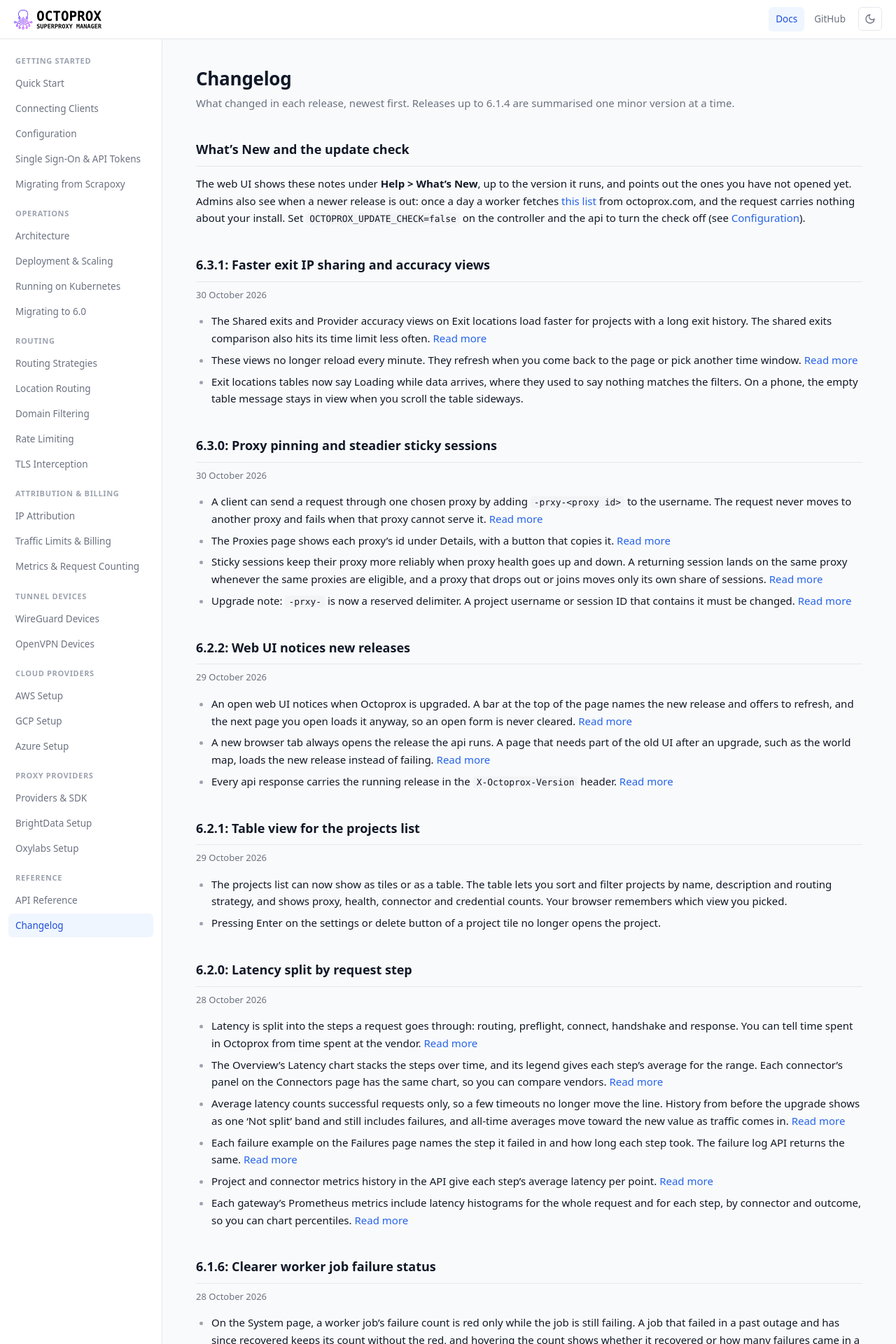
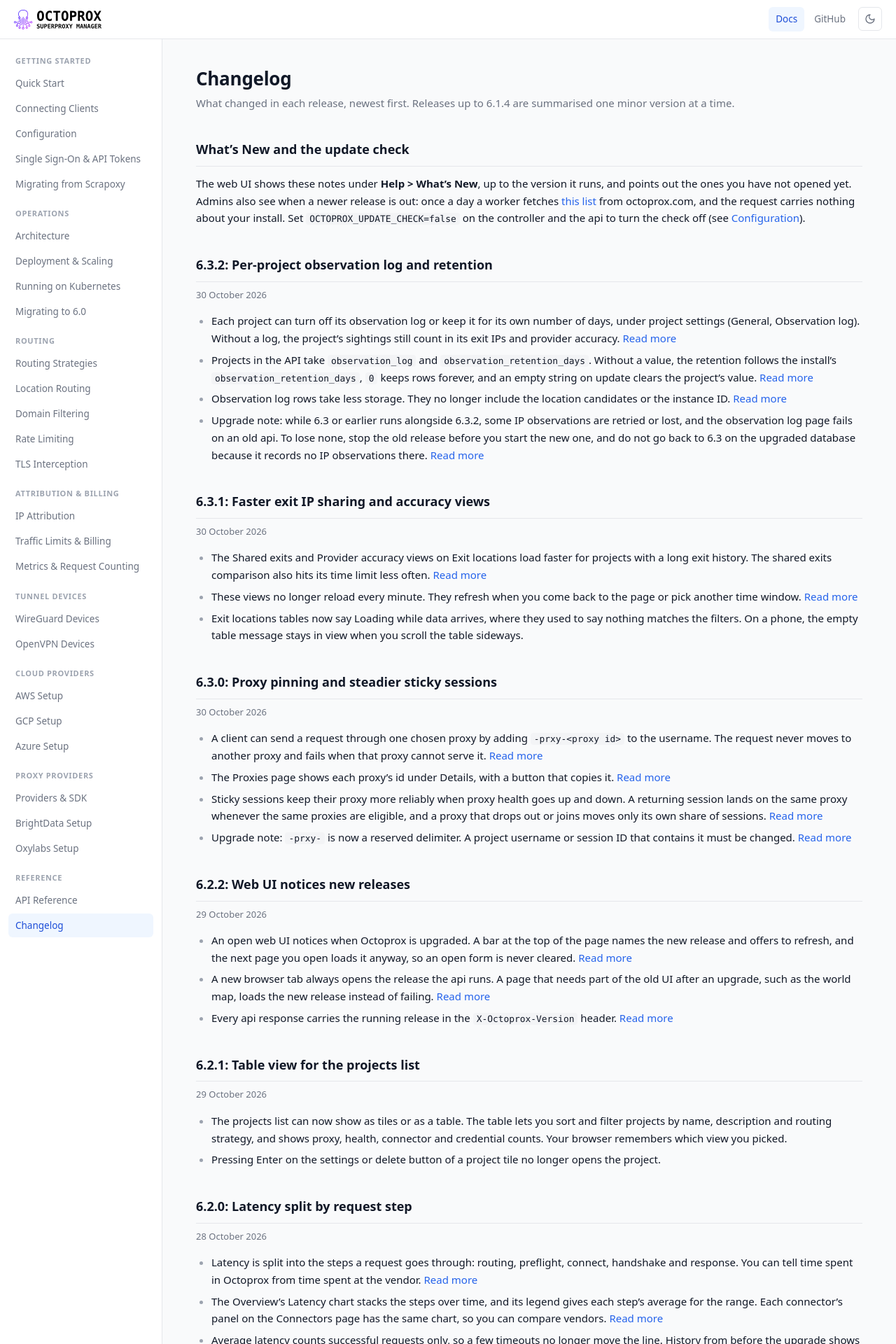
Before and after one commit to octoprox/octoprox, a Jekyll site: the page built from docs/changelog.md, in a window 1280 px wide. Shown: the top 1920 px of the page at 70% size. Built offline with Jekyll 4.4.1, drawn with Linux system fonts in a browser that asks for light colours.

Commit message:
Bump version to 6.3.2

```diff
--- a/docs/_data/releases.yml
+++ b/docs/_data/releases.yml
@@ -9,6 +9,19 @@
 #   title    a few words naming the main themes
 #   changes  what changed, for the people who use Octoprox; `docs` is a page
 #            on octoprox.com that explains it, such as connecting#exit-headers
+
+- version: 6.3.2
+  date: 2026-10-30
+  title: Per-project observation log and retention
+  changes:
+    - text: "Each project can turn off its observation log or keep it for its own number of days, under project settings (General, Observation log). Without a log, the project's sightings still count in its exit IPs and provider accuracy."
+      docs: ip-attribution#unique-exits-per-connector
+    - text: "Projects in the API take `observation_log` and `observation_retention_days`. Without a value, the retention follows the install's `observation_retention_days`, `0` keeps rows forever, and an empty string on update clears the project's value."
+      docs: api
+    - text: "Observation log rows take less storage. They no longer include the location candidates or the instance ID."
+      docs: ip-attribution
+    - text: "Upgrade note: while 6.3 or earlier runs alongside 6.3.2, some IP observations are retried or lost, and the observation log page fails on an old api. To lose none, stop the old release before you start the new one, and do not go back to 6.3 on the upgraded database because it records no IP observations there."
+      docs: deployment#restarts-and-upgrades
 
 - version: 6.3.1
   date: 2026-10-30
--- a/pyproject.toml
+++ b/pyproject.toml
@@ -1,6 +1,6 @@
 [project]
 name = "octoprox"
-version = "6.3.1"
+version = "6.3.2"
 description = "A dynamic and flexible proxy manager"
 readme = "README.md"
 requires-python = ">=3.12"
```
